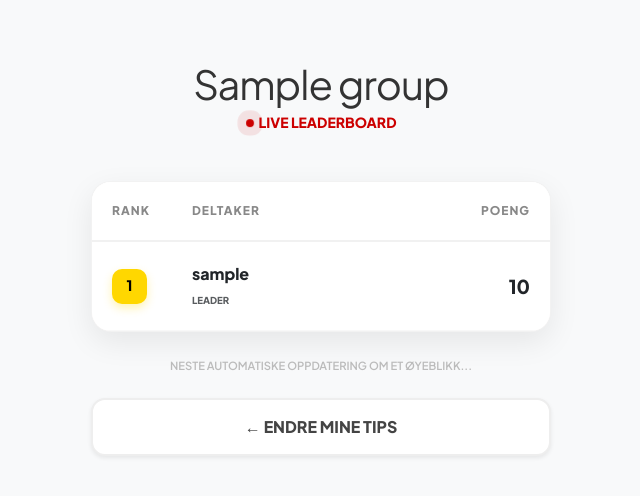
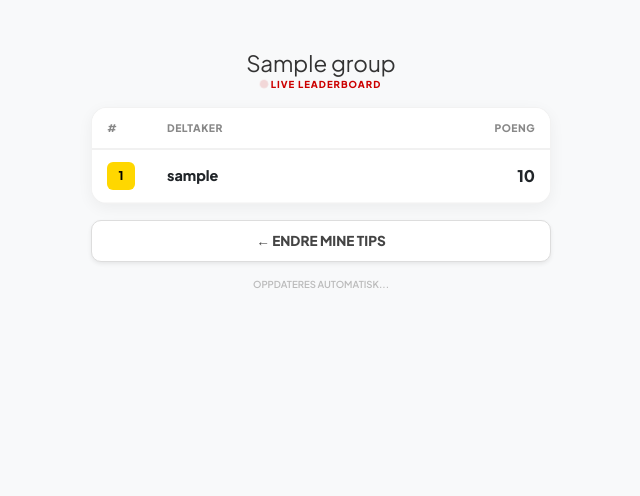
Before and after one commit to claseasybranding-ops/matchday-demo, a Flask app: a page that uses templates/leaderboard.html in a window 1280 px wide. Shown: the top 496 px of the page, without its empty margins (319-959 px from the left). Run offline with Flask 3, Linux system fonts and the light colour scheme; tables that the repository leaves empty hold one stand-in row (values such as "Sample post").

Commit message:
Update leaderboard.html

```diff
--- a/templates/leaderboard.html
+++ b/templates/leaderboard.html
@@ -9,258 +9,107 @@
     <style>
         :root { --md-red: #cc0000; --md-dark: #1a1a1a; --md-bg: #f8f9fa; }
         body { background-color: var(--md-bg); font-family: 'Plus Jakarta Sans', sans-serif; color: #333; }
+        .leaderboard-container { max-width: 500px; margin: 30px auto; padding: 20px; }
+        .leaderboard-card { background: white; border-radius: 16px; border: 1px solid rgba(0,0,0,0.05); overflow: hidden; box-shadow: 0 4px 15px rgba(0,0,0,0.05); }
+        .table thead { background: #fdfdfd; }
+        .table th { padding: 12px 15px; font-weight: 800; text-transform: uppercase; font-size: 0.65rem; letter-spacing: 0.5px; color: #888; border-bottom: 2px solid #f1f1f1; }
+        .table td { padding: 12px 15px; vertical-align: middle; border-bottom: 1px solid #f8f8f8; cursor: pointer; }
+        .rank-badge { width: 28px; height: 28px; background: #f1f1f1; border-radius: 6px; display: flex; align-items: center; justify-content: center; font-weight: 800; font-size: 0.75rem; }
+        .rank-1 .rank-badge { background: #FFD700; color: #000; }
+        .points-col { font-weight: 800; text-align: right; font-size: 1rem; color: var(--md-dark); }
+        .live-dot { height: 6px; width: 6px; background-color: var(--md-red); border-radius: 50%; display: inline-block; margin-right: 4px; animation: pulse 1.5s infinite; }
+        @keyframes pulse { 0% { transform: scale(0.95); opacity: 1; } 70% { transform: scale(1.5); opacity: 0; } 100% { transform: scale(0.95); opacity: 0; } }
+        .btn-outline-custom { border: 1px solid #ddd; color: #444; font-weight: 700; border-radius: 10px; padding: 10px; background: white; font-size: 0.85rem; }
+        .refresh-notice { text-align: center; font-size: 0.6rem; color: #bbb; margin-top: 15px; font-weight: 600; }
 
-        .leaderboard-container { max-width: 500px; margin: 40px auto; padding: 20px; }
-
-        /* Leaderboard Card */
-        .leaderboard-card {
-            background: white;
-            border-radius: 20px;
-            border: 1px solid rgba(0,0,0,0.05);
-            overflow: hidden;
-            box-shadow: 0 10px 30px rgba(0,0,0,0.08);
-        }
-
-        .table thead { background: #fdfdfd; }
-        .table th {
-            padding: 20px;
-            font-weight: 800;
-            text-transform: uppercase;
-            font-size: 0.75rem;
-            letter-spacing: 1px;
-            color: #888;
-            border-bottom: 2px solid #f1f1f1;
-        }
-
-        .table td { padding: 20px; vertical-align: middle; border-bottom: 1px solid #f8f8f8; cursor: pointer; } /* Lagt til cursor: pointer */
-
-        /* Rank styling */
-        .rank-badge {
-            width: 35px; height: 35px;
-            background: #f1f1f1;
-            border-radius: 10px;
-            display: flex;
-            align-items: center;
-            justify-content: center;
-            font-weight: 800;
-            font-size: 0.9rem;
-        }
-
-        .rank-1 { background-color: rgba(204, 0, 0, 0.03); }
-        .rank-1 .rank-badge {
-            background: #FFD700;
-            color: #000;
-            box-shadow: 0 4px 10px rgba(255, 215, 0, 0.3);
-        }
-
-        .points-col {
-            font-weight: 800;
-            text-align: right;
-            font-size: 1.2rem;
-            color: var(--md-dark);
-        }
-
-        /* Live indicator pulse */
-        .live-dot {
-            height: 8px; width: 8px;
-            background-color: var(--md-red);
-            border-radius: 50%;
-            display: inline-block;
-            margin-right: 5px;
-            animation: pulse 1.5s infinite;
-        }
-
-        @keyframes pulse {
-            0% { transform: scale(0.95); box-shadow: 0 0 0 0 rgba(204, 0, 0, 0.7); }
-            70% { transform: scale(1); box-shadow: 0 0 0 10px rgba(204, 0, 0, 0); }
-            100% { transform: scale(0.95); box-shadow: 0 0 0 0 rgba(204, 0, 0, 0); }
-        }
-
-        .btn-outline-custom {
-            border: 2px solid #eee;
-            color: #444;
-            font-weight: 700;
-            border-radius: 14px;
-            padding: 15px;
-            transition: 0.3s;
-            background: white;
-        }
-        .btn-outline-custom:hover { border-color: var(--md-red); color: var(--md-red); }
-
-        .refresh-notice { text-align: center; font-size: 0.7rem; color: #bbb; margin-top: 25px; font-weight: 600; }
-
-        /* Modal (Popup) Styling - Din stil */
-        .modal-content {
-            border-radius: 20px;
-            border: none;
-            box-shadow: 0 15px 50px rgba(0,0,0,0.15);
-        }
-        .modal-header {
-            border-bottom: 1px solid #eee;
-            padding: 25px;
-        }
-        .modal-title {
-            font-weight: 800;
-            letter-spacing: -1px;
-        }
-        .modal-body {
-            padding: 25px;
-        }
-        .match-bet-row {
-            display: flex;
-            align-items: center;
-            justify-content: space-between;
-            padding: 15px 0;
-            border-bottom: 1px solid #f8f8f8;
-        }
-        .match-bet-row:last-child {
-            border-bottom: none;
-        }
-        .team-logo {
-            width: 30px;
-            height: 30px;
-            object-fit: contain;
-            margin: 0 8px;
-        }
-        .bet-score {
-            font-weight: 800;
-            font-size: 1.1rem;
-            color: var(--md-dark);
-            background: #f1f1f1;
-            padding: 8px 12px;
-            border-radius: 8px;
-        }
-        .bet-points {
-            font-weight: 800;
-            font-size: 0.8rem;
-            color: white;
-            background: var(--md-red); /* MatchDay rød for poeng */
-            padding: 5px 10px;
-            border-radius: 6px;
-            text-transform: uppercase;
-            margin-left: 10px;
-        }
+        /* Kompakt Modal */
+        .modal-content { border-radius: 12px; border: none; box-shadow: 0 10px 25px rgba(0,0,0,0.1); }
+        .modal-header { padding: 12px 20px; border-bottom: 1px solid #eee; }
+        .modal-title { font-weight: 800; font-size: 1rem; }
+        .match-bet-row { display: flex; align-items: center; justify-content: space-between; padding: 8px 0; border-bottom: 1px solid #f9f9f9; }
+        .team-logo { width: 22px; height: 22px; object-fit: contain; margin: 0 4px; }
+        .bet-score { font-weight: 800; font-size: 0.85rem; background: #f1f1f1; padding: 4px 8px; border-radius: 5px; }
+        .bet-points { font-weight: 800; font-size: 0.7rem; color: white; background: var(--md-red); padding: 2px 6px; border-radius: 4px; margin-left: 5px; }
     </style>
 </head>
 <body>
 
     <div class="leaderboard-container">
-        <div class="text-center mb-5">
-            <h1 class="fw-800 mb-1" style="letter-spacing: -1px;">{{ group[1] }}</h1>
+        <div class="text-center mb-3">
+            <h2 class="fw-800 mb-0" style="font-size: 1.4rem;">{{ group[1] }}</h2>
             <div class="d-flex align-items-center justify-content-center">
                 <span class="live-dot"></span>
-                <span class="small fw-bold text-uppercase tracking-wider" style="color: var(--md-red);">Live Leaderboard</span>
+                <span class="small fw-bold text-uppercase" style="color: var(--md-red); font-size: 0.6rem; letter-spacing: 1px;">Live Leaderboard</span>
             </div>
         </div>
 
         <div class="leaderboard-card">
             <table class="table mb-0">
                 <thead>
-                    <tr>
-                        <th style="width: 80px;">Rank</th>
-                        <th>Deltaker</th>
-                        <th class="text-end">Poeng</th>
-                    </tr>
+                    <tr><th style="width: 60px;">#</th><th>Deltaker</th><th class="text-end">Poeng</th></tr>
                 </thead>
                 <tbody>
                     {% for row in leaderboard %}
                     <tr class="{% if loop.first %}rank-1{% endif %}" onclick="openBetsModal('{{ row[0] }}')">
                         <td><div class="rank-badge">{{ loop.index }}</div></td>
-                        <td>
-                            <div class="fw-bold">{{ row[0] }}</div>
-                            {% if loop.first %}<small class="text-muted fw-bold" style="font-size: 0.6rem; text-transform: uppercase;">Leader</small>{% endif %}
-                        </td>
+                        <td><div class="fw-bold" style="font-size: 0.9rem;">{{ row[0] }}</div></td>
                         <td class="points-col">{{ row[1] }}</td>
                     </tr>
-                    {% else %}
-                    <tr><td colspan="3" class="text-center py-5 text-muted">Venter på første tips...</td></tr>
                     {% endfor %}
                 </tbody>
             </table>
         </div>
 
-        <p class="refresh-notice text-uppercase">Neste automatiske oppdatering om et øyeblikk...</p>
-
-        <div class="mt-4">
-            <a href="/group/{{ group[2] }}" class="btn btn-outline-custom w-100 text-decoration-none d-block text-center shadow-sm">
-                ← ENDRE MINE TIPS
-            </a>
+        <div class="mt-3 text-center">
+            <a href="/group/{{ group[2] }}" class="btn btn-outline-custom w-100 text-decoration-none shadow-sm">← ENDRE MINE TIPS</a>
+            <p class="refresh-notice text-uppercase">Oppdateres automatisk...</p>
         </div>
     </div>
 
-    <div class="modal fade" id="betsModal" tabindex="-1" aria-labelledby="betsModalLabel" aria-hidden="true">
-        <div class="modal-dialog modal-dialog-centered">
+    <div class="modal fade" id="betsModal" tabindex="-1">
+        <div class="modal-dialog modal-dialog-centered modal-sm" style="max-width: 380px;">
             <div class="modal-content">
                 <div class="modal-header">
-                    <h5 class="modal-content modal-title" id="betsModalLabel">Tips for <span id="modalUserName" style="color:var(--md-red)"></span></h5>
-                    <button type="button" class="btn-close" data-bs-dismiss="modal" aria-label="Close"></button>
+                    <h5 class="modal-title">Tips for <span id="modalUserName" style="color:var(--md-red)"></span></h5>
+                    <button type="button" class="btn-close" data-bs-dismiss="modal"></button>
                 </div>
-                <div class="modal-body" id="modalBetsBody">
-                    </div>
+                <div class="modal-body" id="modalBetsBody"></div>
             </div>
         </div>
     </div>
 
     <script src="https://cdn.jsdelivr.net/npm/bootstrap@5.3.0/dist/js/bootstrap.bundle.min.js"></script>
     <script>
-        // Funksjon for å åpne modalen og fylle den med data
         function openBetsModal(userName) {
             document.getElementById('modalUserName').innerText = userName;
             const modalBody = document.getElementById('modalBetsBody');
-            modalBody.innerHTML = '<p class="text-center text-muted">Henter tips...</p>'; // Loading melding
+            modalBody.innerHTML = '<p class="text-center text-muted small">Henter data...</p>';
 
-            // Hent tipsdata fra API-en (vi bruker eksisterende data fra leaderboard-ruten)
-            // Siden vi ikke endrer app.py, må vi bruke dataene vi har tilgjengelig.
-            // I en fullversjon ville vi hatt en egen API-rute for dette.
-            // For demoen simulerer vi dette ved å bruke dataene fra tabellen.
-
-            // Dette er en forenkling for demoen. I en ekte app ville du hentet
-            // spesifikke tips for brukeren via en API-rute som f.eks. `/api/get_user_bets/[user_id]`.
-
-            // For nå, la oss bare vise en statisk liste for å demonstrere designet.
-            // Du må erstatte dette med ekte datafangst senere.
-            const sampleBets = [
-                { home: 'Arsenal', away: 'Man City', homeLogo: 'https://crests.football-data.org/57.png', awayLogo: 'https://crests.football-data.org/65.png', bet: '2-1', points: 3 },
-                { home: 'Liverpool', away: 'Chelsea', homeLogo: 'https://crests.football-data.org/64.png', awayLogo: 'https://crests.football-data.org/61.png', bet: '1-1', points: 1 },
-                { home: 'Man Utd', away: 'Spurs', homeLogo: 'https://crests.football-data.org/66.png', awayLogo: 'https://crests.football-data.org/73.png', bet: '0-2', points: 0 }
-            ];
-
+            fetch(`/api/get_user_bets/{{ group[2] }}/${userName}`)
+                .then(res => res.json())
+                .then(bets => {
                     let html = '';
-            sampleBets.forEach(bet => {
+                    bets.forEach(bet => {
                         html += `
                             <div class="match-bet-row">
                                 <div class="d-flex align-items-center">
-                            <img src="${bet.homeLogo}" class="team-logo" alt="${bet.home}">
-                            <span class="fw-bold small">${bet.home}</span>
-                            <span class="mx-2 text-muted">-</span>
-                            <span class="fw-bold small">${bet.away}</span>
-                            <img src="${bet.awayLogo}" class="team-logo" alt="${bet.away}">
+                                    <img src="${bet.home_logo}" class="team-logo">
+                                    <span class="fw-bold" style="font-size: 0.75rem;">${bet.home_team}</span>
+                                    <span class="mx-1 text-muted">-</span>
+                                    <span class="fw-bold" style="font-size: 0.75rem;">${bet.away_team}</span>
+                                    <img src="${bet.away_logo}" class="team-logo">
                                 </div>
                                 <div class="d-flex align-items-center">
-                            <div class="bet-score">${bet.bet}</div>
+                                    <div class="bet-score">${bet.home_score}-${bet.away_score}</div>
                                     ${bet.points > 0 ? `<div class="bet-points">${bet.points}P</div>` : ''}
                                 </div>
-                    </div>
-                `;
+                            </div>`;
                     });
-            modalBody.innerHTML = html;
-
-            const myModal = new bootstrap.Modal(document.getElementById('betsModal'));
-            myModal.show();
+                    modalBody.innerHTML = html || '<p class="text-center small">Ingen tips registrert.</p>';
+                });
+            new bootstrap.Modal(document.getElementById('betsModal')).show();
         }
-
-        function refreshLeaderboard() {
-            fetch('/api/refresh_data')
-                .then(res => res.json())
-                .then(data => {
-                    if (data.status === "OK") {
-                        location.reload();
-                    }
-                })
-                .catch(err => console.log("Kunne ikke koble til server"));
-        }
-        // Oppdaterer hvert 2. minutt i demo-modus for å virke mer "snappy"
-        setInterval(refreshLeaderboard, 120000);
+        setInterval(() => fetch('/api/refresh_data').then(() => location.reload()), 300000);
     </script>
 </body>
 </html>
```
Lines whose indentation alone changed are shown as unchanged.
